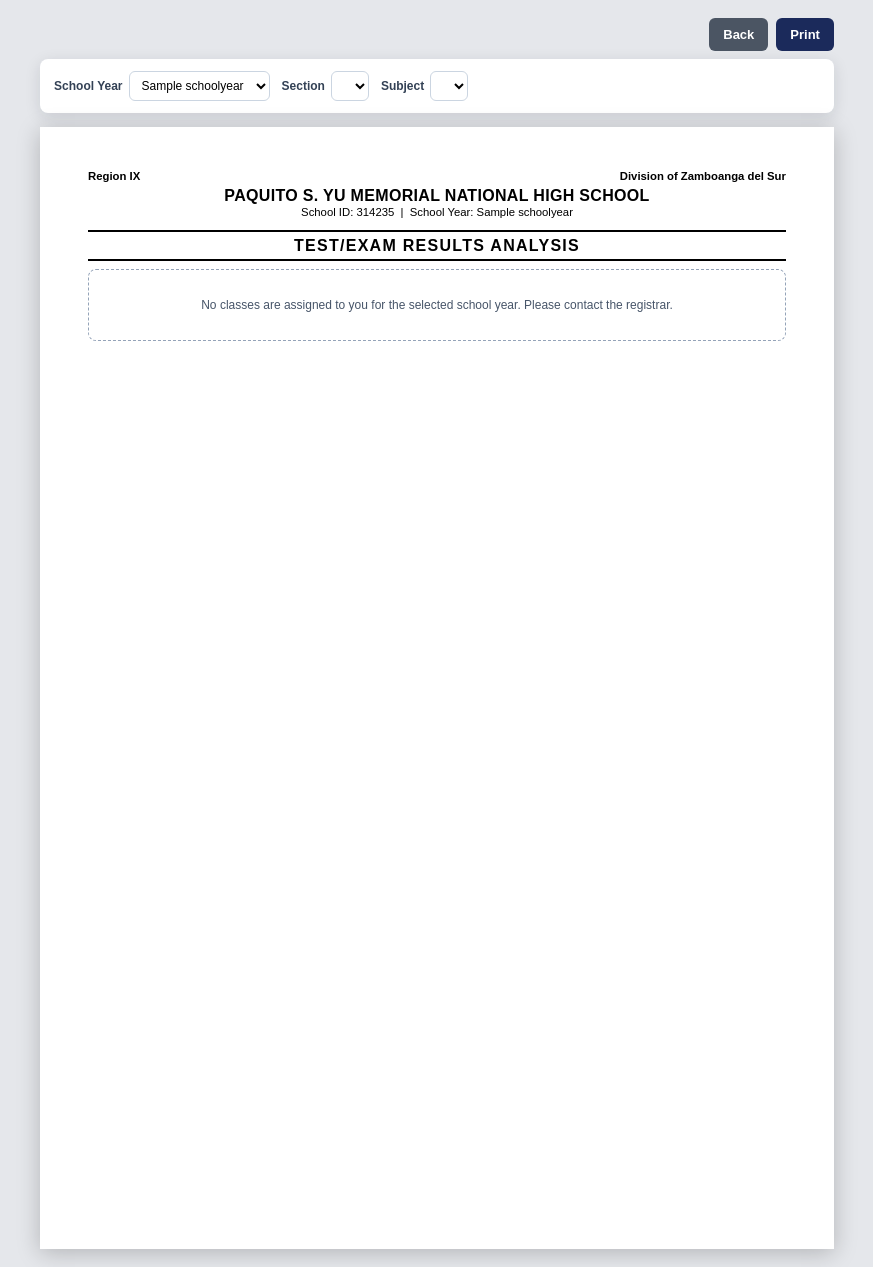
After one commit to lanzy-lanzy/SMIS, a Django app: page /reports/exam-analysis/ in a window 1280 px wide. The commit adds this page. Shown: the whole page, without its empty margins (203-1076 px from the left). Run offline with Django 5.2, Linux system fonts and the light colour scheme; a user stored in the database is signed in; tables that the repository leaves empty hold one stand-in row (values such as "Sample post"); lists and menus that the app fills with data are empty.

Commit message:
feat(reports): add exam analysis report as separate printable page
- Introduce new exam_analysis view to display test/exam results analysis per subject/section
- Move exam analysis from class record to dedicated report for clarity and focus
- Add new URL path for exam analysis report access
- Update base navigation to include link and active state for exam analysis report
- Create exam_analysis.html template with filters and detailed item analysis tables
- Rename class record title and remove embedded exam analysis section for consistency
- Adjust reports templates page to feature new exam analysis report as an option labeled clearly
- Ensure role-based access control for exam analysis report view is consistent with other reports

```diff
--- a/reports/urls.py
+++ b/reports/urls.py
@@ -16,5 +16,6 @@ urlpatterns = [
     path('report-card/<int:student_pk>/pdf/', views.report_card_pdf, name='report_card_pdf'),
     path('templates/', views.report_templates, name='report_templates'),
     path('class-record/', views.class_record, name='class_record'),
+    path('exam-analysis/', views.exam_analysis, name='exam_analysis'),
     path('class-summary/', views.class_summary, name='class_summary'),
 ]
--- a/reports/views.py
+++ b/reports/views.py
@@ -718,7 +718,6 @@ def class_record(request):
     ) if school_year else []
 
     rows_by_sex = {'M': [], 'F': []}
-    exam_analysis = []
     if section and subject and terms:
         students = (
             Student.objects
@@ -761,7 +760,6 @@ def class_record(request):
             dict(row, no=number)
             for number, row in enumerate(rows_by_sex['F'], start=1)
         ]
-        exam_analysis = _exam_analysis(grades, terms)
 
     teacher_name = request.user.get_full_name().upper()
     if not request.user.is_teacher and subject and section and school_year:
@@ -783,11 +781,85 @@ def class_record(request):
         'subject': subject,
         'male_rows': rows_by_sex['M'],
         'female_rows': rows_by_sex['F'],
-        'exam_analysis': exam_analysis,
         'teacher_name': teacher_name,
         'selected_sy': school_year,
     }
     return render(request, 'reports/class_record.html', context)
+
+
+@role_required('admin', 'registrar', 'teacher')
+def exam_analysis(request):
+    """Test/Exam Results Analysis for one subject/section across terms.
+
+    Previously embedded at the foot of the Class Record; broken out into its
+    own printable report so the Class Record stays a pure final-grades sheet.
+    """
+    school_year = _selected_school_year(request)
+    school_years = SchoolYear.objects.all()
+
+    sections = (
+        Section.objects.filter(school_year=school_year)
+        .select_related('grade_level')
+        .order_by('grade_level__level', 'name')
+    ) if school_year else Section.objects.none()
+
+    if request.user.is_teacher:
+        sections = sections.filter(id__in=_teacher_section_ids(request.user, school_year))
+
+    section_id = request.GET.get('section', '').strip()
+    section = sections.filter(pk=section_id).first() if section_id else sections.first()
+
+    if section:
+        if request.user.is_teacher:
+            subjects = Subject.objects.filter(
+                is_active=True,
+                assignments__teacher=request.user,
+                assignments__section=section,
+                assignments__school_year=school_year,
+            ).distinct()
+        else:
+            subjects = Subject.objects.filter(
+                grade_level=section.grade_level, is_active=True
+            )
+        subjects = _ordered_subjects(subjects)
+    else:
+        subjects = []
+
+    subject_id = request.GET.get('subject', '').strip()
+    subject = next((s for s in subjects if str(s.pk) == subject_id), None)
+    if subject is None and subjects:
+        subject = subjects[0]
+
+    terms = list(
+        GradingPeriod.objects.filter(school_year=school_year).order_by('order')
+    ) if school_year else []
+
+    analyses = []
+    if section and subject and terms:
+        grades = (
+            Grade.objects
+            .filter(
+                section=section,
+                subject=subject,
+                school_year=school_year,
+                status__in=['validated', 'locked'],
+            )
+            .select_related('student', 'grading_period')
+        )
+        analyses = _exam_analysis(grades, terms)
+
+    context = {
+        **_school_header(school_year),
+        'school_years': school_years,
+        'sections': sections,
+        'subjects': subjects,
+        'terms': terms,
+        'section': section,
+        'subject': subject,
+        'exam_analysis': analyses,
+        'selected_sy': school_year,
+    }
+    return render(request, 'reports/exam_analysis.html', context)
 
 
 @role_required('admin', 'registrar', 'teacher')
--- a/templates/base.html
+++ b/templates/base.html
@@ -162,9 +162,9 @@
                         <span>Transmutation Table</span>
                     </a>
                     {% if user.is_teacher %}
-                    <a href="{% url 'reports:report_templates' %}" class="app-nav-link {% if request.resolver_match.url_name == 'report_templates' or request.resolver_match.url_name == 'class_record' or request.resolver_match.url_name == 'class_summary' or request.resolver_match.url_name == 'report_card_select' or request.resolver_match.url_name == 'report_card' or request.resolver_match.url_name == 'report_card_pdf' %}is-active{% endif %}" @click="if (window.innerWidth < 1024) sidebarOpen = false">
+                    <a href="{% url 'reports:report_templates' %}" class="app-nav-link {% if request.resolver_match.url_name == 'report_templates' or request.resolver_match.url_name == 'class_record' or request.resolver_match.url_name == 'class_summary' or request.resolver_match.url_name == 'exam_analysis' or request.resolver_match.url_name == 'report_card_select' or request.resolver_match.url_name == 'report_card' or request.resolver_match.url_name == 'report_card_pdf' %}is-active{% endif %}" @click="if (window.innerWidth < 1024) sidebarOpen = false">
                         <svg class="h-5 w-5 shrink-0" fill="none" stroke="currentColor" viewBox="0 0 24 24"><path stroke-linecap="round" stroke-linejoin="round" stroke-width="1.8" d="M3 6a2 2 0 012-2h4l2 2h8a2 2 0 012 2v10a2 2 0 01-2 2H5a2 2 0 01-2-2V6zM8 12h8m-8 4h5"/></svg>
-                        <span>Templates</span>
+                        <span>Reports</span>
                     </a>
                     {% endif %}
                     {% endif %}
--- /dev/null
+++ b/templates/reports/exam_analysis.html
@@ -0,0 +1,284 @@
+<!DOCTYPE html>
+<html lang="en">
+<head>
+    <meta charset="UTF-8">
+    <meta name="viewport" content="width=device-width, initial-scale=1.0">
+    <title>Test/Exam Results Analysis - {% if section %}{{ section.grade_level.name }} {{ section.name }}{% endif %}{% if subject %} - {{ subject.name }}{% endif %}</title>
+    <style>
+        * { box-sizing: border-box; margin: 0; padding: 0; }
+
+        body {
+            background: #e5e7eb;
+            color: #000;
+            font-family: Arial, Helvetica, sans-serif;
+            font-size: 9pt;
+            line-height: 1.2;
+            padding: 18px;
+        }
+
+        .actions {
+            align-items: center;
+            display: flex;
+            gap: 8px;
+            justify-content: flex-end;
+            margin: 0 auto 8px;
+            max-width: 8.27in;
+        }
+
+        .btn {
+            align-items: center;
+            background: #1b2a5b;
+            border: 0;
+            border-radius: 6px;
+            color: #fff;
+            cursor: pointer;
+            display: inline-flex;
+            font: 600 13px Arial, Helvetica, sans-serif;
+            gap: 6px;
+            padding: 9px 14px;
+            text-decoration: none;
+        }
+        .btn-secondary { background: #4b5563; }
+
+        .filters {
+            align-items: center;
+            background: #fff;
+            border-radius: 8px;
+            box-shadow: 0 4px 16px rgba(15, 23, 42, 0.12);
+            display: flex;
+            flex-wrap: wrap;
+            gap: 12px;
+            margin: 0 auto 14px;
+            max-width: 8.27in;
+            padding: 12px 14px;
+        }
+        .filters label {
+            color: #334155;
+            display: inline-flex;
+            align-items: center;
+            gap: 6px;
+            font: 600 12px Arial, Helvetica, sans-serif;
+        }
+        .filters select {
+            background: #fff;
+            border: 1px solid #cbd5e1;
+            border-radius: 6px;
+            font: 500 12px Arial, Helvetica, sans-serif;
+            max-width: 230px;
+            padding: 6px 8px;
+        }
+
+        .page {
+            background: #fff;
+            box-shadow: 0 4px 22px rgba(0, 0, 0, 0.22);
+            margin: 0 auto;
+            min-height: 11.69in;
+            padding: 0.45in 0.5in 0.4in;
+            width: 8.27in;
+        }
+
+        .topline {
+            display: flex;
+            justify-content: space-between;
+            font-size: 8.5pt;
+            font-weight: 600;
+            margin-bottom: 2px;
+        }
+
+        .school-name {
+            font-size: 12pt;
+            font-weight: 700;
+            letter-spacing: 0.02em;
+            text-align: center;
+            text-transform: uppercase;
+        }
+        .school-meta {
+            font-size: 8.5pt;
+            margin-top: 1px;
+            text-align: center;
+        }
+
+        .title {
+            border-bottom: 2px solid #000;
+            border-top: 2px solid #000;
+            font-size: 12pt;
+            font-weight: 700;
+            letter-spacing: 0.08em;
+            margin: 10px 0 8px;
+            padding: 4px 0;
+            text-align: center;
+        }
+
+        .meta {
+            display: grid;
+            font-size: 9pt;
+            gap: 2px 18px;
+            grid-template-columns: 1fr 1fr;
+            margin-bottom: 8px;
+        }
+        .meta span { white-space: nowrap; }
+        .meta strong { font-weight: 700; }
+
+        table {
+            border-collapse: collapse;
+            table-layout: fixed;
+            width: 100%;
+        }
+        th, td {
+            border: 1px solid #000;
+            font-size: 8.5pt;
+            padding: 3px 4px;
+            vertical-align: middle;
+        }
+        thead th {
+            background: #e5e7eb;
+            font-size: 7.8pt;
+            font-weight: 700;
+            line-height: 1.1;
+            text-align: center;
+            text-transform: uppercase;
+        }
+
+        .exam-analysis {
+            break-inside: avoid;
+            margin-top: 20px;
+            page-break-inside: avoid;
+        }
+        .exam-analysis h2 {
+            border-bottom: 1.5px solid #000;
+            border-top: 1.5px solid #000;
+            font-size: 10pt;
+            letter-spacing: 0.06em;
+            padding: 4px;
+            text-align: center;
+            text-transform: uppercase;
+        }
+        .analysis-term {
+            font-size: 8.5pt;
+            font-weight: 700;
+            margin: 5px 0;
+            text-align: center;
+        }
+        .analysis-metric { width: 46%; }
+        .analysis-value { width: 18%; text-align: center; }
+        .analysis-label { text-align: left; }
+        .analysis-group td {
+            background: #f1f5f9;
+            font-size: 8pt;
+            font-weight: 700;
+            text-align: left;
+        }
+        .analysis-mps td {
+            background: #f8fafc;
+            font-weight: 700;
+        }
+
+        .empty-state {
+            border: 1px dashed #94a3b8;
+            border-radius: 8px;
+            color: #475569;
+            padding: 28px;
+            text-align: center;
+        }
+
+        @media print {
+            @page { margin: 0.35in; size: A4 portrait; }
+            body { background: #fff; padding: 0; }
+            .actions, .filters { display: none !important; }
+            .page { box-shadow: none; margin: 0; min-height: 0; padding: 0; width: auto; }
+        }
+    </style>
+</head>
+<body>
+    <div class="actions">
+        <a href="{% url 'reports:report_templates' %}" class="btn btn-secondary">Back</a>
+        <button type="button" class="btn" onclick="window.print()">Print</button>
+    </div>
+
+    <form method="get" class="filters">
+        <label>School Year
+            <select name="sy" onchange="this.form.submit()">
+                {% for sy in school_years %}
+                <option value="{{ sy.pk }}" {% if selected_sy and sy.pk == selected_sy.pk %}selected{% endif %}>{{ sy.name }}</option>
+                {% endfor %}
+            </select>
+        </label>
+        <label>Section
+            <select name="section" onchange="this.form.submit()">
+                {% for sec in sections %}
+                <option value="{{ sec.pk }}" {% if section and sec.pk == section.pk %}selected{% endif %}>{{ sec.grade_level.name }} &ndash; {{ sec.name }}</option>
+                {% endfor %}
+            </select>
+        </label>
+        <label>Subject
+            <select name="subject" onchange="this.form.submit()">
+                {% for subj in subjects %}
+                <option value="{{ subj.pk }}" {% if subject and subj.pk == subject.pk %}selected{% endif %}>{{ subj.name }}</option>
+                {% endfor %}
+            </select>
+        </label>
+    </form>
+
+    <div class="page">
+        <div class="topline">
+            <span>{{ school_region }}</span>
+            <span>Division of {{ school_division }}</span>
+        </div>
+        <div class="school-name">{{ school_name }}</div>
+        <div class="school-meta">School ID: {{ school_id }}{% if selected_sy %} &nbsp;|&nbsp; School Year: {{ selected_sy.name }}{% endif %}</div>
+
+        <div class="title">TEST/EXAM RESULTS ANALYSIS</div>
+
+        {% if section and subject %}
+        <div class="meta">
+            <span><strong>Grade Level:</strong> {{ section.grade_level.level }}</span>
+            <span><strong>Section:</strong> {{ section.name }}</span>
+            <span><strong>Subject:</strong> {{ subject.name }}</span>
+        </div>
+
+        {% for analysis in exam_analysis %}
+        <div class="exam-analysis">
+            <h2>Test/Exam Results Analysis</h2>
+            <div class="analysis-term">{{ analysis.term.name }} &middot; {{ subject.name }}</div>
+            <table>
+                <thead>
+                    <tr>
+                        <th class="analysis-metric">Metric</th>
+                        {% for item in analysis.items %}
+                        <th class="analysis-value">{{ item.label }}</th>
+                        {% endfor %}
+                    </tr>
+                </thead>
+                <tbody>
+                    {% for row in analysis.rows %}
+                    {% if row.group %}
+                    <tr class="analysis-group"><td colspan="4">{{ row.group }}</td></tr>
+                    {% else %}
+                    <tr{% if row.class %} class="{{ row.class }}"{% endif %}>
+                        <td class="analysis-label">{{ row.label }}</td>
+                        {% for cell in row.cells %}
+                        <td class="analysis-value">{% if cell is not None %}{{ cell|floatformat:row.format }}{% else %}&mdash;{% endif %}</td>
+                        {% endfor %}
+                    </tr>
+                    {% endif %}
+                    {% endfor %}
+                </tbody>
+            </table>
+        </div>
+        {% empty %}
+        <div class="empty-state">
+            No validated or locked grades are available yet for this section and subject.
+        </div>
+        {% endfor %}
+        {% else %}
+        <div class="empty-state">
+            {% if not sections %}
+            No classes are assigned to you for the selected school year. Please contact the registrar.
+            {% else %}
+            Select a section and subject to view its test/exam results analysis.
+            {% endif %}
+        </div>
+        {% endif %}
+    </div>
+</body>
+</html>
```
Also changed, not shown: templates/reports/class_record.html (+3 -68 lines), templates/reports/templates.html (+23 -2 lines).
